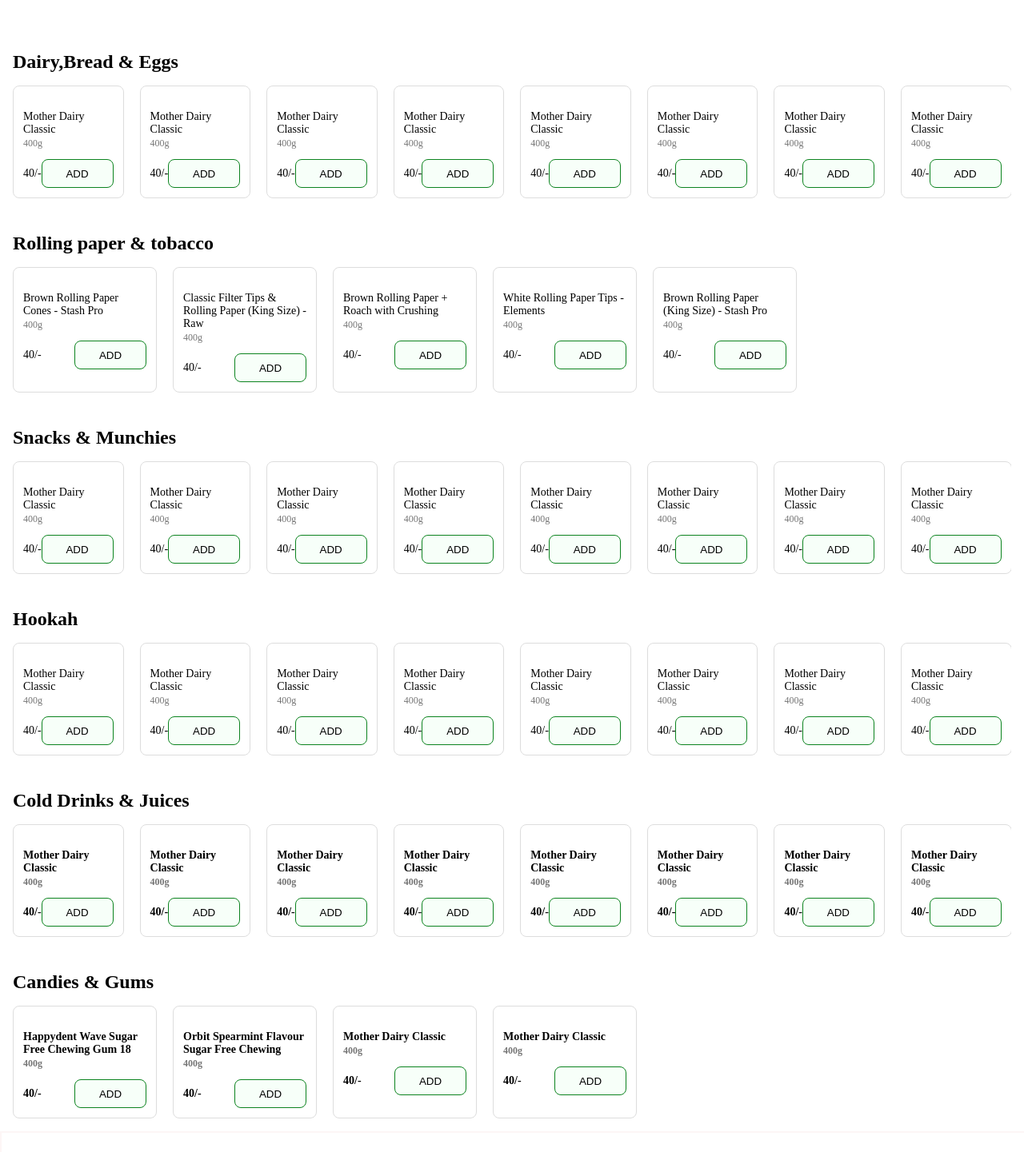
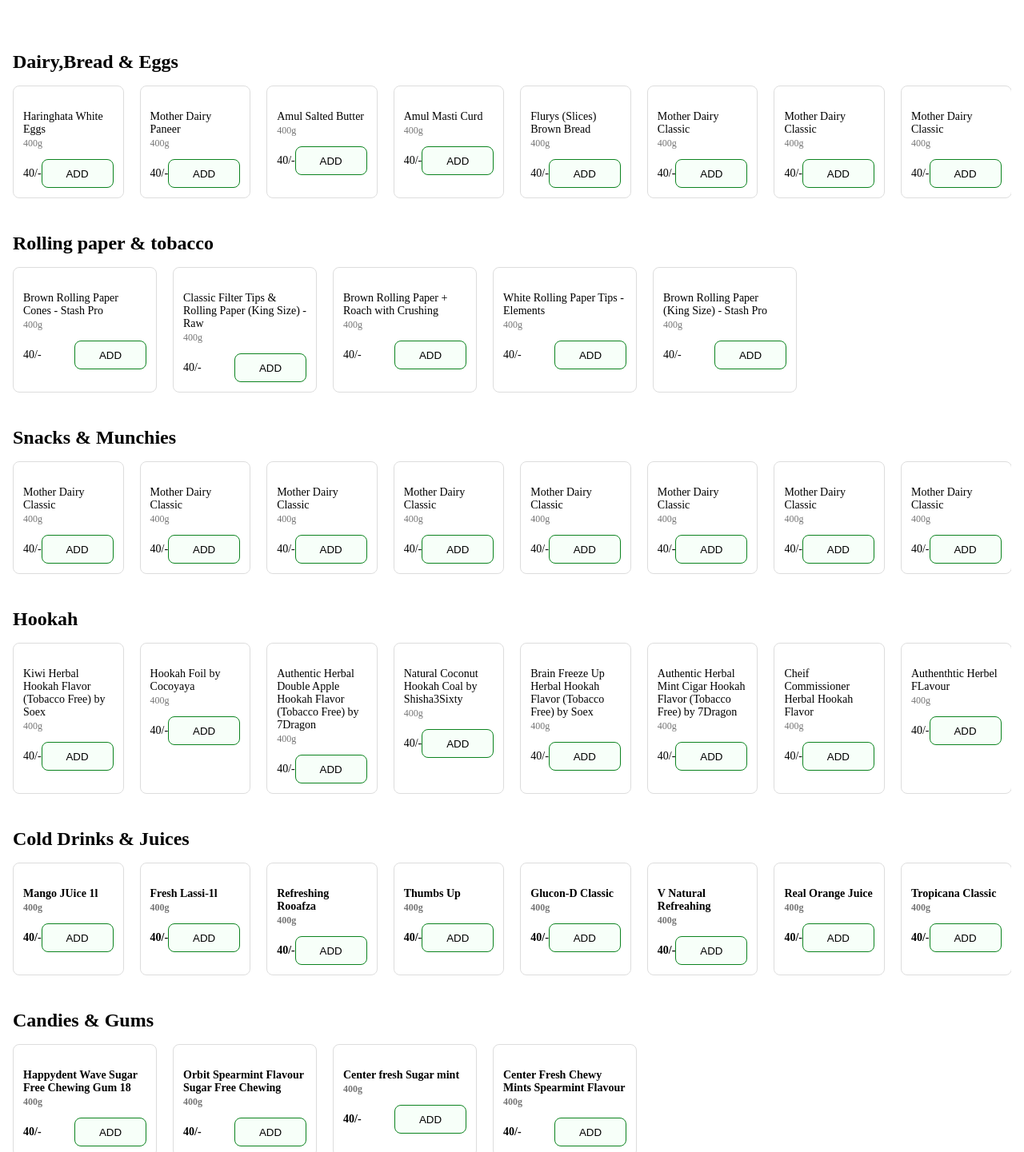
Before and after one commit to ba2-ba/Blinkit, a plain HTML site: page index.html in a window 1280 px wide. Shown: the part 313-1754 px from the top of the page at 80% size. Drawn offline with Linux system fonts and the light colour scheme.

Commit message:
Update index.html

```diff
--- a/index.html
+++ b/index.html
@@ -96,7 +96,7 @@
                 <div class="section4-list">
                   <div class="product-card">
                     <img src="https://cdn.grofers.com/cdn-cgi/image/f=auto,fit=scale-down,q=50,metadata=none,w=135/app/images/products/sliding_image/480073a.jpg?ts=1641821593" alt="">
-                    <p class="product-card-title">Mother Dairy Classic</p>
+                    <p class="product-card-title">Haringhata White Eggs</p>
                     <p class="product-card-desc">400g</p>
                     <div class="product-action">
                     <p class="product-qty">40/-</p>
@@ -105,7 +105,7 @@
                 </div>
                 <div class="product-card">
                     <img src="https://cdn.grofers.com/cdn-cgi/image/f=auto,fit=scale-down,q=50,metadata=none,w=135/app/images/products/sliding_image/192a.jpg?ts=1644908944" alt="">
-                    <p class="product-card-title">Mother Dairy Classic</p>
+                    <p class="product-card-title">Mother Dairy Paneer</p>
                     <p class="product-card-desc">400g</p>
                     <div class="product-action">
                     <p class="product-qty">40/-</p>
@@ -114,7 +114,7 @@
                 </div>
                 <div class="product-card">
                     <img src="https://cdn.grofers.com/cdn-cgi/image/f=auto,fit=scale-down,q=50,metadata=none,w=135/app/images/products/sliding_image/160a.jpg?ts=1654778815" alt="">
-                    <p class="product-card-title">Mother Dairy Classic</p>
+                    <p class="product-card-title">Amul Salted Butter</p>
                     <p class="product-card-desc">400g</p>
                     <div class="product-action">
                     <p class="product-qty">40/-</p>
@@ -123,7 +123,7 @@
                 </div>
                 <div class="product-card">
                     <img src="https://cdn.grofers.com/cdn-cgi/image/f=auto,fit=scale-down,q=50,metadata=none,w=135/app/images/products/sliding_image/45533a.jpg?ts=1687948907" alt="">
-                    <p class="product-card-title">Mother Dairy Classic</p>
+                    <p class="product-card-title">Amul Masti Curd</p>
                     <p class="product-card-desc">400g</p>
                     <div class="product-action">
                     <p class="product-qty">40/-</p>
@@ -132,7 +132,7 @@
                 </div>
                 <div class="product-card">
                     <img src="https://cdn.grofers.com/cdn-cgi/image/f=auto,fit=scale-down,q=50,metadata=none,w=135/app/images/products/sliding_image/477978a.jpg?ts=1687603132" alt="">
-                    <p class="product-card-title">Mother Dairy Classic</p>
+                    <p class="product-card-title">Flurys (Slices) Brown Bread</p>
                     <p class="product-card-desc">400g</p>
                     <div class="product-action">
                     <p class="product-qty">40/-</p>
@@ -331,7 +331,7 @@
                 <div class="section4-list">
                   <div class="product-card">
                     <img src="https://cdn.grofers.com/cdn-cgi/image/f=auto,fit=scale-down,q=50,metadata=none,w=135/app/images/products/sliding_image/480933a.jpg" alt="">
-                    <p class="product-card-title">Mother Dairy Classic</p>
+                    <p class="product-card-title">Kiwi Herbal Hookah Flavor (Tobacco Free) by Soex</p>
                     <p class="product-card-desc">400g</p>
                     <div class="product-action">
                     <p class="product-qty">40/-</p>
@@ -340,7 +340,7 @@
                 </div>
                 <div class="product-card">
                     <img src="https://cdn.grofers.com/cdn-cgi/image/f=auto,fit=scale-down,q=50,metadata=none,w=135/app/images/products/sliding_image/477468a.jpg" alt="">
-                    <p class="product-card-title">Mother Dairy Classic</p>
+                    <p class="product-card-title">Hookah Foil by Cocoyaya</p>
                     <p class="product-card-desc">400g</p>
                     <div class="product-action">
                     <p class="product-qty">40/-</p>
@@ -349,7 +349,7 @@
                 </div>
                 <div class="product-card">
                     <img src="https://cdn.grofers.com/cdn-cgi/image/f=auto,fit=scale-down,q=50,metadata=none,w=135/app/images/products/sliding_image/478709a.jpg?ts=1687950371" alt="">
-                    <p class="product-card-title">Mother Dairy Classic</p>
+                    <p class="product-card-title">Authentic Herbal Double Apple Hookah Flavor (Tobacco Free) by 7Dragon</p>
                     <p class="product-card-desc">400g</p>
                     <div class="product-action">
                     <p class="product-qty">40/-</p>
@@ -358,7 +358,7 @@
                 </div>
                 <div class="product-card">
                     <img src="https://cdn.grofers.com/cdn-cgi/image/f=auto,fit=scale-down,q=50,metadata=none,w=135/app/images/products/sliding_image/477475a.jpg?ts=1687331864" alt="">
-                    <p class="product-card-title">Mother Dairy Classic</p>
+                    <p class="product-card-title">Natural Coconut Hookah Coal by Shisha3Sixty</p>
                     <p class="product-card-desc">400g</p>
                     <div class="product-action">
                     <p class="product-qty">40/-</p>
@@ -367,7 +367,7 @@
                 </div>
                 <div class="product-card">
                     <img src="https://cdn.grofers.com/cdn-cgi/image/f=auto,fit=scale-down,q=50,metadata=none,w=135/app/images/products/sliding_image/480927a.jpg?ts=1687523762" alt="">
-                    <p class="product-card-title">Mother Dairy Classic</p>
+                    <p class="product-card-title">Brain Freeze Up Herbal Hookah Flavor (Tobacco Free) by Soex</p>
                     <p class="product-card-desc">400g</p>
                     <div class="product-action">
                     <p class="product-qty">40/-</p>
@@ -376,7 +376,7 @@
                 </div>
                 <div class="product-card">
                     <img src="https://cdn.grofers.com/cdn-cgi/image/f=auto,fit=scale-down,q=50,metadata=none,w=135/app/images/products/sliding_image/478716a.jpg?ts=1687523756" alt="">
-                    <p class="product-card-title">Mother Dairy Classic</p>
+                    <p class="product-card-title">Authentic Herbal Mint Cigar Hookah Flavor (Tobacco Free) by 7Dragon</p>
                     <p class="product-card-desc">400g</p>
                     <div class="product-action">
                     <p class="product-qty">40/-</p>
@@ -385,7 +385,7 @@
                 </div>
                 <div class="product-card">
                     <img src="https://cdn.grofers.com/cdn-cgi/image/f=auto,fit=scale-down,q=50,metadata=none,w=135/app/images/products/sliding_image/480928a.jpg?ts=1687523762" alt="">
-                    <p class="product-card-title">Mother Dairy Classic</p>
+                    <p class="product-card-title">Cheif Commissioner Herbal Hookah Flavor</p>
                     <p class="product-card-desc">400g</p>
                     <div class="product-action">
                     <p class="product-qty">40/-</p>
@@ -394,7 +394,7 @@
                 </div>
                 <div class="product-card">
                     <img src="https://cdn.grofers.com/cdn-cgi/image/f=auto,fit=scale-down,q=50,metadata=none,w=135/app/images/products/sliding_image/478719a.jpg?ts=1687950371" alt="">
-                    <p class="product-card-title">Mother Dairy Classic</p>
+                    <p class="product-card-title">Authenthtic Herbel FLavour</p>
                     <p class="product-card-desc">400g</p>
                     <div class="product-action">
                     <p class="product-qty">40/-</p>
@@ -403,7 +403,7 @@
                 </div>
                 <div class="product-card">
                     <img src="https://cdn.grofers.com/cdn-cgi/image/f=auto,fit=scale-down,q=50,metadata=none,w=135/app/images/products/sliding_image/478710a.jpg?ts=1687950371" alt="">
-                    <p class="product-card-title">Mother Dairy Classic</p>
+                    <p class="product-card-title">Grape Herbel Hookah</p>
                     <p class="product-card-desc">400g</p>
                     <div class="product-action">
                     <p class="product-qty">40/-</p>
@@ -421,7 +421,7 @@
                 <div class="section4-list">
                   <div class="product-card">
                     <img src="https://cdn.grofers.com/cdn-cgi/image/f=auto,fit=scale-down,q=50,metadata=none,w=135/app/images/products/sliding_image/26921a.jpg?ts=1687525093" alt="">
-                    <p class="product-card-title">Mother Dairy Classic</p>
+                    <p class="product-card-title">Mango JUice 1l</p>
                     <p class="product-card-desc">400g</p>
                     <div class="product-action">
                     <p class="product-qty">40/-</p>
@@ -430,7 +430,7 @@
                 </div>
                 <div class="product-card">
                     <img src="https://cdn.grofers.com/cdn-cgi/image/f=auto,fit=scale-down,q=50,metadata=none,w=135/app/images/products/sliding_image/448503a.jpg?ts=1687331132" alt="">
-                    <p class="product-card-title">Mother Dairy Classic</p>
+                    <p class="product-card-title">Fresh Lassi-1l</p>
                     <p class="product-card-desc">400g</p>
                     <div class="product-action">
                     <p class="product-qty">40/-</p>
@@ -439,7 +439,7 @@
                 </div>
                 <div class="product-card">
                     <img src="https://cdn.grofers.com/cdn-cgi/image/f=auto,fit=scale-down,q=50,metadata=none,w=135/app/images/products/sliding_image/277a.jpg?ts=1589270971" alt="">
-                    <p class="product-card-title">Mother Dairy Classic</p>
+                    <p class="product-card-title">Refreshing Rooafza</p>
                     <p class="product-card-desc">400g</p>
                     <div class="product-action">
                     <p class="product-qty">40/-</p>
@@ -448,7 +448,7 @@
                 </div>
                 <div class="product-card">
                     <img src="https://cdn.grofers.com/cdn-cgi/image/f=auto,fit=scale-down,q=50,metadata=none,w=135/app/images/products/sliding_image/314a.jpg?ts=1657699524" alt="">
-                    <p class="product-card-title">Mother Dairy Classic</p>
+                    <p class="product-card-title">Thumbs Up</p>
                     <p class="product-card-desc">400g</p>
                     <div class="product-action">
                     <p class="product-qty">40/-</p>
@@ -457,7 +457,7 @@
                 </div>
                 <div class="product-card">
                     <img src="https://cdn.grofers.com/cdn-cgi/image/f=auto,fit=scale-down,q=50,metadata=none,w=135/app/images/products/sliding_image/19735a.jpg?ts=1685450567" alt="">
-                    <p class="product-card-title">Mother Dairy Classic</p>
+                    <p class="product-card-title">Glucon-D Classic</p>
                     <p class="product-card-desc">400g</p>
                     <div class="product-action">
                     <p class="product-qty">40/-</p>
@@ -466,7 +466,7 @@
                 </div>
                 <div class="product-card">
                     <img src="https://cdn.grofers.com/cdn-cgi/image/f=auto,fit=scale-down,q=50,metadata=none,w=135/app/images/products/sliding_image/33216a.jpg?ts=1680528255" alt="">
-                    <p class="product-card-title">Mother Dairy Classic</p>
+                    <p class="product-card-title">V Natural Refreahing</p>
                     <p class="product-card-desc">400g</p>
                     <div class="product-action">
                     <p class="product-qty">40/-</p>
@@ -475,7 +475,7 @@
                 </div>
                 <div class="product-card">
                     <img src="https://cdn.grofers.com/cdn-cgi/image/f=auto,fit=scale-down,q=50,metadata=none,w=135/app/images/products/sliding_image/69250a.jpg?ts=1679035809" alt="">
-                    <p class="product-card-title">Mother Dairy Classic</p>
+                    <p class="product-card-title">Real Orange Juice</p>
                     <p class="product-card-desc">400g</p>
                     <div class="product-action">
                     <p class="product-qty">40/-</p>
@@ -484,7 +484,7 @@
                 </div>
                 <div class="product-card">
                     <img src="https://cdn.grofers.com/cdn-cgi/image/f=auto,fit=scale-down,q=50,metadata=none,w=135/app/images/products/sliding_image/376a.jpg" alt="">
-                    <p class="product-card-title">Mother Dairy Classic</p>
+                    <p class="product-card-title">Tropicana Classic</p>
                     <p class="product-card-desc">400g</p>
                     <div class="product-action">
                     <p class="product-qty">40/-</p>
@@ -493,7 +493,7 @@
                 </div>
                 <div class="product-card">
                     <img src="https://cdn.grofers.com/cdn-cgi/image/f=auto,fit=scale-down,q=50,metadata=none,w=135/app/images/products/sliding_image/97250a.jpg" alt="">
-                    <p class="product-card-title">Mother Dairy Classic</p>
+                    <p class="product-card-title">Maaza Mango jiuce</p>
                     <p class="product-card-desc">400g</p>
                     <div class="product-action">
                     <p class="product-qty">40/-</p>
@@ -529,7 +529,7 @@
                 </div>
                 <div class="product-card">
                     <img src="https://cdn.grofers.com/cdn-cgi/image/f=auto,fit=scale-down,q=50,metadata=none,w=135/app/images/products/sliding_image/495586a.jpg?ts=1680680930" alt="">
-                    <p class="product-card-title">Mother Dairy Classic</p>
+                    <p class="product-card-title">Center fresh Sugar mint</p>
                     <p class="product-card-desc">400g</p>
                     <div class="product-action">
                     <p class="product-qty">40/-</p>
@@ -538,7 +538,7 @@
                 </div>
                 <div class="product-card">
                     <img src="https://cdn.grofers.com/cdn-cgi/image/f=auto,fit=scale-down,q=50,metadata=none,w=135/app/images/products/sliding_image/458221a.jpg?ts=1680680928" alt="">
-                    <p class="product-card-title">Mother Dairy Classic</p>
+                    <p class="product-card-title">Center Fresh Chewy Mints Spearmint Flavour</p>
                     <p class="product-card-desc">400g</p>
                     <div class="product-action">
                     <p class="product-qty">40/-</p>
@@ -609,6 +609,7 @@
             </div>
 
             <div class="footerb">
+                <br><br><br>
                 Tea Coffee & Health Drinks<br>
                 Atta Rice & Dal<br>
                 Chicken Meat & Fish<br>
```
